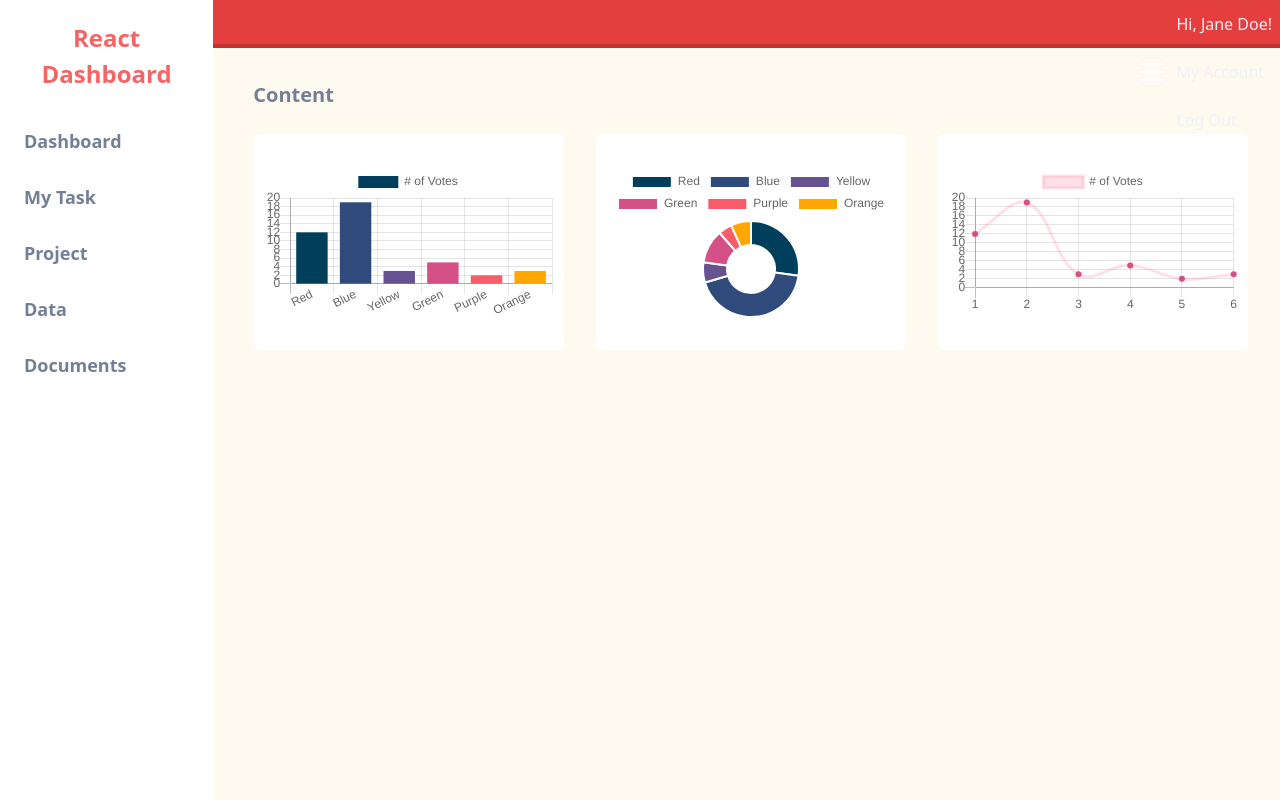
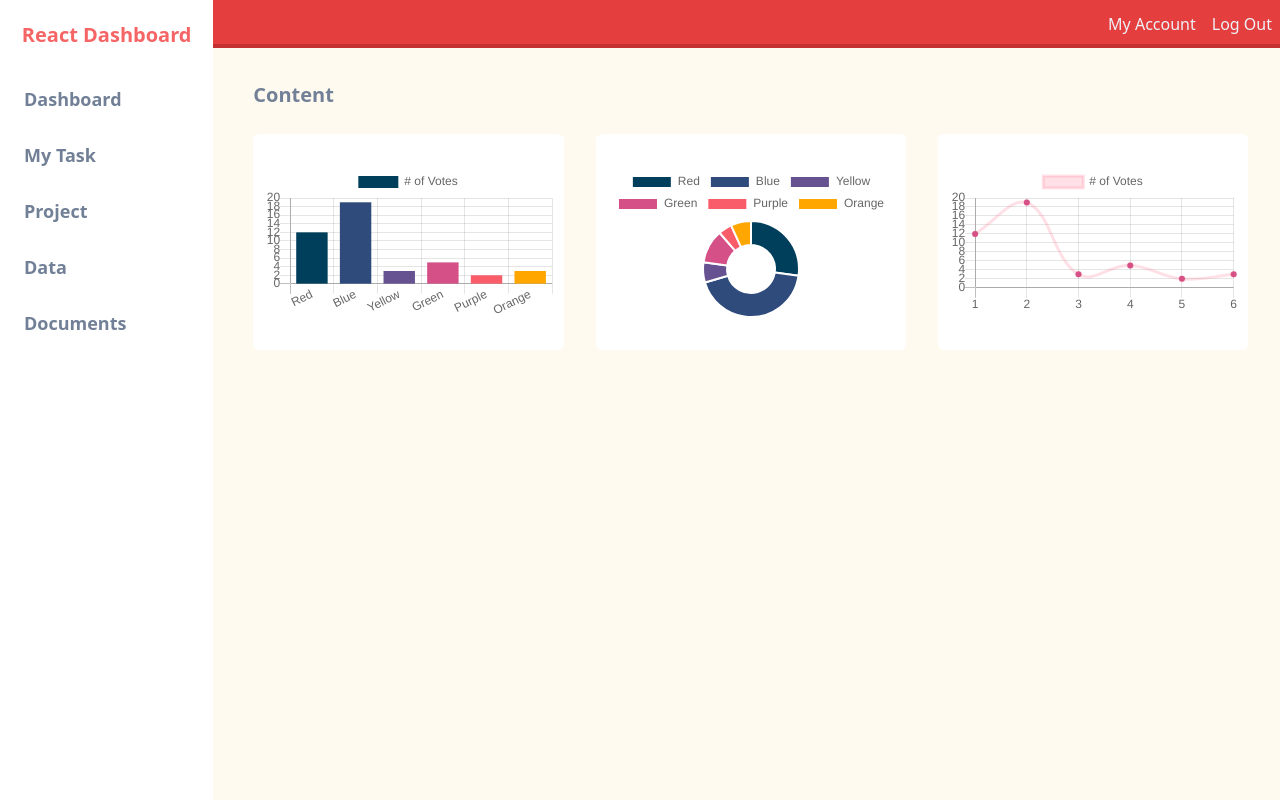
Before and after one commit to bonasunu/EnterpriseManagementFrontend, a React (Create React App) app in the folder client/: page / in a window 1280 px wide. Built offline with nearby package versions, Linux system fonts and the light colour scheme.

Commit message:
styling responsive navbar and sidebar

```diff
--- a/client/src/components/AccountMenu.js
+++ b/client/src/components/AccountMenu.js
@@ -1,17 +1,16 @@
 import React from 'react'
 
-const accountMenu = () => {
-  const classes = {
-    wrapper: 'block sm:hidden md:hidden lg:block xl:block',
-    link: 'text-gray-200 ml-1 mr-1 px-1 py-3',
-  }
+const accountMenu = ({ classes }) => {
+  // const classes = {
+  //   link:
+  //     'hidden sm:hidden md:hidden lg:block xl:block text-gray-200 ml-1 mr-1 px-1 py-3',
+  // }
 
   return (
-    <div className={classes.wrapper}>
-      <p className={classes.link}>Hi, Jane Doe!</p>
-      <p className={classes.link}>My Account</p>
-      <p className={classes.link}>Log Out</p>
-    </div>
+    <>
+      <p className={classes}>My Account</p>
+      <p className={classes}>Log Out</p>
+    </>
   )
 }
 
--- a/client/src/components/Navbar.js
+++ b/client/src/components/Navbar.js
@@ -4,8 +4,10 @@ import AccountMenu from './AccountMenu'
 const Navbar = ({ burgerBtn, burgerMenu }) => {
   const classes = {
     nav:
-      'sticky top-0 flex flex-wrap sm:justify-start md:justify-start md:justify-end xl:justify-end bg-red-600 border-b-4 border-red-700 h-12',
-    btn: 'h-12 w-8 fill-current text-white outline-none',
+      'sticky top-0 flex flex-wrap sm:justify-start md:justify-start lg:justify-end xl:justify-end bg-red-600 border-b-4 border-red-700 h-12',
+    btn: 'h-12 w-8 fill-current text-white outline-none lg:hidden ml-1 mr-1',
+    accountLink:
+      'hidden sm:hidden md:hidden lg:block xl:block text-gray-200 ml-1 mr-1 px-1 py-3',
   }
 
   return (
@@ -25,7 +27,7 @@ const Navbar = ({ burgerBtn, burgerMenu }) => {
           )}
         </svg>
       </button>
-      <AccountMenu />
+      <AccountMenu classes={classes.accountLink} />
     </nav>
   )
 }
--- a/client/src/components/Sidebar.js
+++ b/client/src/components/Sidebar.js
@@ -1,11 +1,15 @@
 import React from 'react'
+import AccountMenu from './AccountMenu'
 
 const Sidebar = () => {
   const classes = {
     title:
-      'text-red-500 font-extrabold text-center text-2xl hidden sm:hidden md:hidden lg:block xl:block w-full mt-5 mb-5 px-5',
+      'text-red-500 font-extrabold text-center text-xl hidden sm:hidden md:hidden lg:block xl:block w-full mt-5 mb-5 px-5',
     linkWrapper: 'w-full text-left flex flex-col',
     link:
+      'mt-1 mb-1 px-6 py-3 text-lg font-semibold w-full h-12 hover:bg-orange-200 hover:text-gray-800 text-gray-600',
+    accountLinkWrapper: 'lg:hidden xl:hidden',
+    accountLink:
       'mt-1 mb-1 px-6 py-3 text-lg font-semibold w-full h-12 hover:bg-orange-200 hover:text-gray-800 text-gray-600',
   }
 
@@ -30,6 +34,10 @@ const Sidebar = () => {
         <a className={classes.link} href="/">
           Documents
         </a>
+        <div className={classes.accountLinkWrapper}>
+          <hr></hr>
+          <AccountMenu classes={classes.accountLink} />
+        </div>
       </div>
     </>
   )
```
